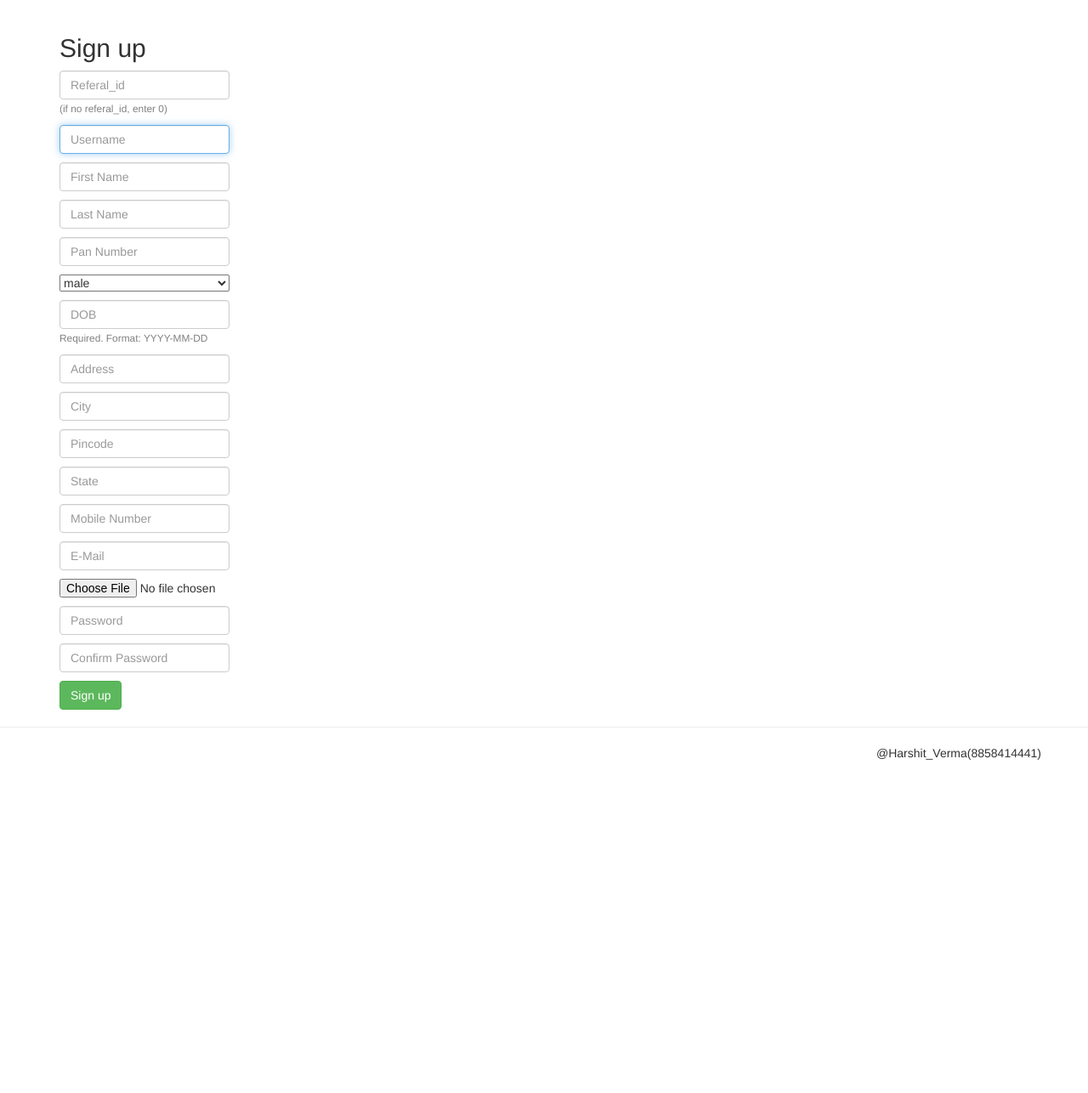
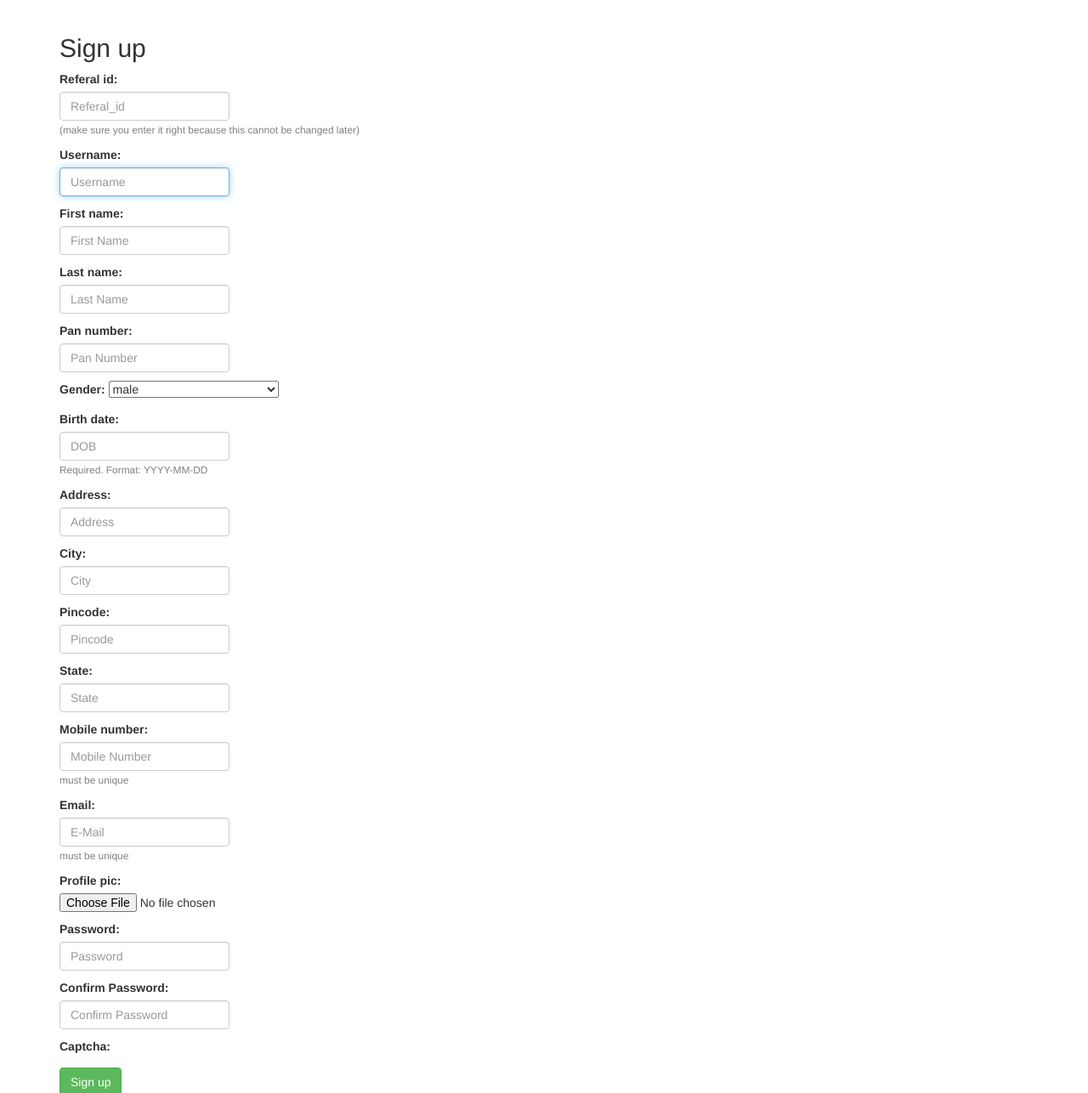
Before and after one commit to harshit8858/NHDO, a Django app: page /signup/ in a window 1280 px wide. Shown: the part 55-1341 px from the top of the page at 85% size. Before the commit the page ends 949 px from the top, so only its background shows below. Run offline with Django 3.2, Linux system fonts and the light colour scheme; some libraries are stand-ins or nearby versions.

Commit message:
minor changes

```diff
--- a/dashboard/forms.py
+++ b/dashboard/forms.py
@@ -15,19 +15,17 @@
 class EditForm(forms.ModelForm):
     birth_date = forms.DateField(help_text='Required. Format: YYYY-MM-DD', widget=forms.TextInput(attrs={'placeholder':'DOB', 'class':'form-control', 'style':'width:200px'}))
     gender = forms.ChoiceField(choices=GENDER, required=True, widget=forms.Select(attrs={'class':'dropdown-item', 'style':'width:200px'}))
-    referal_id = forms.CharField(help_text='(If any)',required=False,  widget=forms.TextInput(attrs={'placeholder':'Referal_id', 'class':'form-control', 'style':'width:200px'}))
     pan_number = forms.IntegerField(required=True, max_value=9999999999, widget=forms.NumberInput(attrs={'placeholder':'Pan Number', 'class':'form-control', 'style':'width:200px'}))
     address = forms.CharField(required=True, widget=forms.TextInput(attrs={'placeholder':'Address', 'class':'form-control', 'style':'width:200px'}))
     city = forms.CharField(required=True, widget=forms.TextInput(attrs={'placeholder':'City', 'class':'form-control', 'style':'width:200px'}))
     pincode = forms.IntegerField(required=True, max_value=999999, widget=forms.NumberInput(attrs={'placeholder':'Pincode', 'class':'form-control', 'style':'width:200px'}))
-    mobile_number = forms.IntegerField(required=True, max_value=9999999999, widget=forms.NumberInput(attrs={'placeholder':'Mobile Number', 'class':'form-control', 'style':'width:200px'}))
     state = forms.CharField(required=True, widget=forms.TextInput(attrs={'placeholder':'State', 'class':'form-control', 'style':'width:200px'}))
     captcha = CaptchaField()
     profile_pic = forms.FileField(required=False)
 
     class Meta:
         model = Profile
-        fields = ('referal_id',
+        fields = (
                   'pan_number',
                   'gender',
                   'birth_date',
@@ -35,7 +33,6 @@
                   'city',
                   'pincode',
                   'state',
-                  'mobile_number',
                   'profile_pic',
                   'captcha',
                   )
--- a/nhdo_main/forms.py
+++ b/nhdo_main/forms.py
@@ -25,13 +25,13 @@
 class SignUpForm(UserCreationForm):
     birth_date = forms.DateField(help_text='Required. Format: YYYY-MM-DD', widget=forms.TextInput(attrs={'placeholder':'DOB', 'class':'form-control', 'style':'width:200px'}))
     gender = forms.ChoiceField(choices=GENDER, required=True, widget=forms.Select(attrs={'class':'dropdown-item', 'style':'width:200px'}))
-    referal_id = forms.CharField(help_text='(if no referal_id, enter 0)', required=True, widget=forms.TextInput(attrs={'placeholder':'Referal_id', 'class':'form-control', 'style':'width:200px'}))
+    referal_id = forms.CharField(help_text='(make sure you enter it right because this cannot be changed later)',required=False,  widget=forms.TextInput(attrs={'placeholder':'Referal_id', 'class':'form-control', 'style':'width:200px'}))
     pan_number = forms.IntegerField(required=True, max_value=9999999999, widget=forms.NumberInput(attrs={'placeholder':'Pan Number', 'class':'form-control', 'style':'width:200px'}))
     address = forms.CharField(required=True, widget=forms.TextInput(attrs={'placeholder':'Address', 'class':'form-control', 'style':'width:200px'}))
     city = forms.CharField(required=True, widget=forms.TextInput(attrs={'placeholder':'City', 'class':'form-control', 'style':'width:200px'}))
     pincode = forms.IntegerField(required=True, max_value=999999, widget=forms.NumberInput(attrs={'placeholder':'Pincode', 'class':'form-control', 'style':'width:200px'}))
-    email = forms.EmailField(required=True, widget=forms.EmailInput(attrs={'placeholder':'E-Mail', 'class':'form-control', 'style':'width:200px'}))
-    mobile_number = forms.IntegerField(required=True, max_value=9999999999, widget=forms.NumberInput(attrs={'placeholder':'Mobile Number', 'class':'form-control', 'style':'width:200px'}))
+    email = forms.EmailField(help_text='must be unique', required=True, widget=forms.EmailInput(attrs={'placeholder':'E-Mail', 'class':'form-control', 'style':'width:200px'}))
+    mobile_number = forms.IntegerField(help_text='must be unique', required=True, max_value=9999999999, widget=forms.NumberInput(attrs={'placeholder':'Mobile Number', 'class':'form-control', 'style':'width:200px'}))
     state = forms.CharField(required=True, widget=forms.TextInput(attrs={'placeholder':'State', 'class':'form-control', 'style':'width:200px'}))
     password1 = forms.CharField(widget=forms.PasswordInput(attrs={'placeholder':'Password','class': 'form-control', 'style':'width:200px'}), label="Password", required=True)
     password2 = forms.CharField(widget=forms.PasswordInput(attrs={'placeholder':'Confirm Password','class': 'form-control', 'style':'width:200px'}), label="Confirm Password", required=True)
--- a/nhdo_main/views.py
+++ b/nhdo_main/views.py
@@ -46,7 +46,7 @@
             user.refresh_from_db()  # load the profile instance created by the signal
             user.profile.birth_date = form.cleaned_data.get('birth_date')
             user.profile.gender = form.cleaned_data.get('gender')
-            user.profile.first_name = form.cleaned_data.get('firts_name')
+            user.profile.first_name = form.cleaned_data.get('first_name')
             user.profile.last_name = form.cleaned_data.get('last_name')
             user.profile.address = form.cleaned_data.get('address')
             user.profile.pan_number = form.cleaned_data.get('pan_number')
@@ -56,8 +56,6 @@
             user.profile.state = form.cleaned_data.get('state')
             user.profile.profile_pic = form.cleaned_data.get('profile_pic')
             user.profile.referal_id = form.cleaned_data.get('referal_id')
-            if form.cleaned_data.get('referal_id') == None:
-                user.profile.referal_id = 1234567890
             user.profile.mobile_number = form.cleaned_data.get('mobile_number')
             user.save()
             # referral = Referral.create(
--- a/templates/nhdo_main/header.html
+++ b/templates/nhdo_main/header.html
@@ -37,12 +37,13 @@
 			{% else %}
 				<li><a href="{% url 'log_in' %}" style="color:#003300"><span class="glyphicon glyphicon-log-in">LogIn</span></a></li>
 			{% endif %}
-			<li>
-				<a href="{% url 'signup' %}" style="color:#003300"><span class="glyphicon glyphicon-new-window">Register</span></a>
-			</li>
 			{% if user.is_authenticated %}
 				<li>
 					<a href="/logout/" style="color:#003300"><span class="glyphicon glyphicon-log-out">Logout</span></a>
+				</li>
+			{% else %}
+				<li>
+					<a href="{% url 'signup' %}" style="color:#003300"><span class="glyphicon glyphicon-new-window">Register</span></a>
 				</li>
 			{% endif %}
 			{% if request.user.profile.profile_pic %}
--- a/templates/nhdo_main/signup.html
+++ b/templates/nhdo_main/signup.html
@@ -7,6 +7,7 @@
         {% csrf_token %}
         {% for field in form %}
             <p>
+                {{ field.label_tag }}
                 {{ field }}
                 {% if field.help_text %}
                     <small style="color: grey">{{ field.help_text }}</small>
```
Also changed, not shown: nhdo_main/models.py (+1 -8 lines), db.sqlite3.
